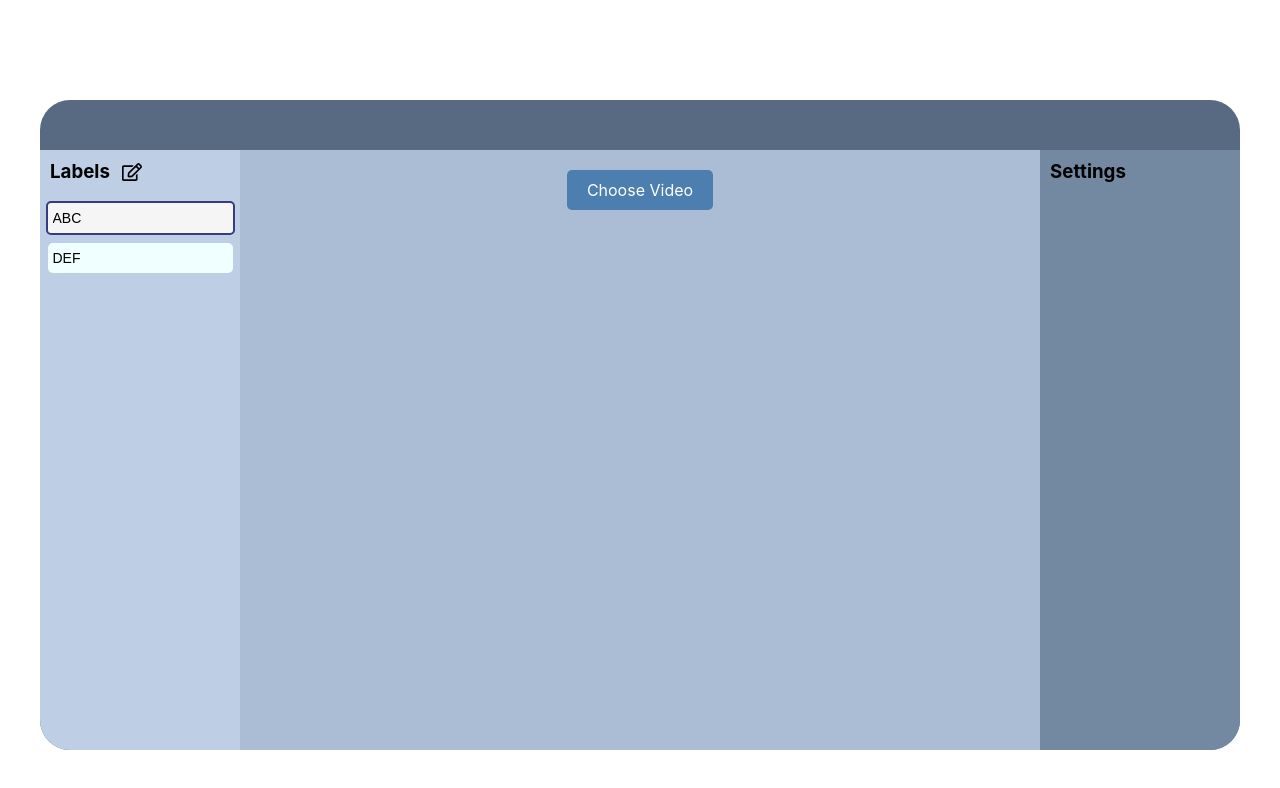
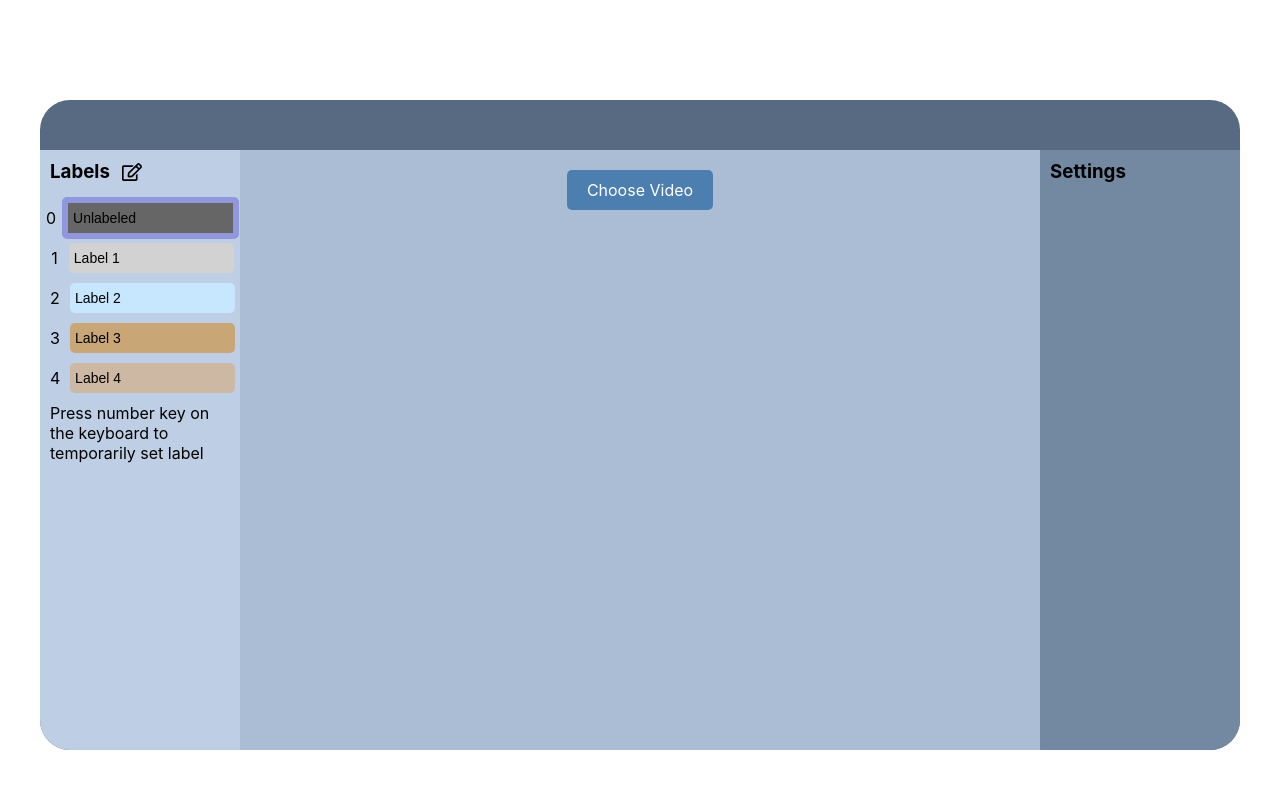
Before and after one commit to Mobility-Scooter-Project/labeler, a React (Create React App) app in the folder web/: page / in a window 1280 px wide. Shown: the top 788 px of the page. Built offline with nearby package versions, Linux system fonts and the light colour scheme.

Commit message:
finish minimum requirements

```diff
--- a/web/src/App.js
+++ b/web/src/App.js
@@ -1,27 +1,52 @@
-import React, { useState } from "react";
+import React, { useRef, useEffect, useMemo, useState } from "react";
 import { VideoController } from "./components/VideoController";
 import { FaRegEdit } from "react-icons/fa";
 import LabelList from "./components/LabelList";
+import {colors} from "./colors";
 
+const colorLength = 400;
+
+function getIndex(time, fps) {
+  return Math.floor(time * fps);
+}
 
 function App() {
   const [playing, setPlaying] = useState(false);
   const [video, setVideo] = useState("");
+  const [duration, setDuration] = useState(0);
   const [source, setSource] = useState("");
-  const [labels, setLabels] = useState(["ABC", "DEF"]);
-  const [activeLabel, setActiveLabel] = useState(0);
+  const [labels, setLabels] = useState(["Unlabeled", "Label 1", "Label 2", "Label 3", "Label 4"]);
   const [editing, setEditing] = useState(false);
-  const [values, setValues] = useState([0.97, 0.97, 3, 1, 2, 0.97, 1, 0.97, 2, 0.97, 3, 3]);
   const [fps, setFPS] = useState(30); // has no effect on video playback, but rather the next-frame button
-  const [slowdown, setSlowdown] = useState(4);
+  const [speed, setSpeed] = useState(1);
   const [keyPressed, setKeyPressed] = useState('');
+  const [colorList, setColorList] = useState(Array(colorLength).fill(colors[0]))
+  const [activeLabel, setActiveLabel] = useState(0)
+  const [message, setMessage] = useState('')
+  const defaultLabel = useRef(0);
+  const keyRef = useRef(0);
+  const labelList = useRef(Array(Math.ceil(fps * duration)).fill(0))
+  useEffect(()=> {
+    labelList.current = (Array(Math.ceil(fps * duration)).fill(0))
+  }, [fps, duration])
+  const time = useRef(0);
+
+
   const handleKeyDown = (event) => {
     if (event.repeat) return; // Ignore keydown events when a key is being held down
     if (keyPressed != '') return;
     const s = String(event.key);
-    if (!'123456789'.includes(s)) return
+    if (!'0123456789'.includes(s)) return
+    const d = parseInt(s, 10)
+    if (d >= labels.length) {
+      return setMessage(`Invalid label number pressed: <${d}>`);
+    }
+    else {
+      setMessage('')
+    }
     setKeyPressed(event.code);
-    handlePause();
+    keyRef.current = d;
+    setSpeed(0.5) // slowdown for temp labeling
   };
   const handleKeyUp = (event) => {
     if (event.code === 'Space' && keyPressed === '') {
@@ -29,7 +54,8 @@ function App() {
     }
     if (event.code != keyPressed) return;
     setKeyPressed('');
-    setPlaying(true)
+    keyRef.current = 0;
+    setSpeed(1)
   };
 
   const handleFileChange = (event) => {
@@ -41,7 +67,24 @@ function App() {
   };
 
   const handleProgress = (e) => {
-    console.log("Current time: ", e.target.currentTime);
+    const start = getIndex(time.current, fps);
+    time.current = e.target.currentTime;
+    const end = getIndex(time.current, fps);
+    const newLabel = keyRef.current===0? defaultLabel.current : keyRef.current;
+    for (let i = start ; i < end; i++) {
+      labelList.current[i] = newLabel;
+    }
+    setColorList(
+      (prev) => {
+        const next = [...prev]
+        const colorStart = Math.floor(start*colorLength/(labelList.current.length))
+        const colorEnd = Math.floor(end*colorLength/(labelList.current.length))
+        for (let i = colorStart ; i < colorEnd; i++) {
+          next[i] = colors[newLabel];
+        }
+        return next;
+      }
+    )
   };
 
   const handleChangeLabel = (index, event) => {
@@ -51,15 +94,19 @@ function App() {
   };
 
   const handleAddLabel = () => {
-    setLabels((prevLabels) => [...prevLabels, '']);
+    if (labels.length === 9) {
+      return setMessage('Maximum of 9 labels allowed');
+    }
+    setLabels((prev) => [...prev, '']);
   };
 
   const handleRemoveLabel = (index) => {
-    setLabels((prevLabels) => prevLabels.filter((_, i) => i !== index));
+    setLabels((prev) => prev.filter((_, i) => i !== index))
   };
 
   const handleClickLabel = (index) => {
     setActiveLabel(index);
+    defaultLabel.current = index;
   }
 
   const handlePlay = () => {
@@ -72,6 +119,45 @@ function App() {
     setPlaying(false);
   }
 
+  const handleSwitch = () => setEditing(e => {
+    setMessage('');
+    if (!e) {
+      handlePause();
+    }
+    return !e;
+  })
+
+  const handleSave = () => {
+    function getCSVData(data) {
+      return data.map((e, i)=> [i/fps, e===0?"Unlabeled":labels[e]]);
+    }
+    function downloadCSV(data, filename) {
+      function convertToCSV(data) {
+        const rows = data.map(row => row.join(','));
+        return rows.join('\n');
+      }
+      const csv = convertToCSV(data);
+      const blob = new Blob([csv], { type: 'text/csv;charset=utf-8;' });
+
+      if (navigator.msSaveBlob) { // For Internet Explorer
+        navigator.msSaveBlob(blob, filename);
+      } else {
+        const link = document.createElement('a');
+        if (link.download !== undefined) {
+          const url = URL.createObjectURL(blob);
+          link.setAttribute('href', url);
+          link.setAttribute('download', filename);
+          link.style.visibility = 'hidden';
+          document.body.appendChild(link);
+          link.click();
+          document.body.removeChild(link);
+          URL.revokeObjectURL(url);
+        }
+      }
+    }
+    downloadCSV(getCSVData(labelList.current), `${video}.csv`);
+  }
+
   React.useEffect(() => {
     if (editing) return;
     window.addEventListener('keydown', handleKeyDown);
@@ -80,31 +166,21 @@ function App() {
       window.removeEventListener('keydown', handleKeyDown);
       window.removeEventListener('keyup', handleKeyUp);
     };
-  }, [playing, editing, keyPressed]);
-
-  React.useEffect(() => {
-    const button = document.querySelector('.next-frame');
-    if (!button) return
-    const i_id = setInterval(() => {
-      if (keyPressed != '') {
-        button.click()
-      }
-    }, 1000 / fps * slowdown)
-    return () => clearInterval(i_id)
-  }, [source, keyPressed, fps, slowdown])
+  }, [playing, editing, keyPressed, labels]);
 
   return (
     <div className="container">
       <div className="left-container">
         <div style={{ display: 'flex', flexDirection: 'row', alignItems: 'center' }}>
           <h3>Labels</h3>
-          <div className="edit-labels" onClick={() => setEditing(e => !e)}>
+          <div className="edit-labels" onClick={handleSwitch}>
             <FaRegEdit size={20} />
           </div>
         </div>
         <div className="left-inner-container">
           <LabelList
-            active={activeLabel}
+            selected={activeLabel}
+            active={keyPressed===''?activeLabel:keyRef.current}
             editing={editing}
             labels={labels}
             onChangeLabel={handleChangeLabel}
@@ -113,19 +189,29 @@ function App() {
             onClickLabel={handleClickLabel}
           />
         </div>
+        {keyPressed===''?
+        <div className="hint">
+          Press number key on the keyboard to temporarily set label
+        </div>
+        :
+        <h1 style={{marginLeft: '20px'}}>{keyPressed}</h1>
+        }
       </div>
       <div className="mid-container">
+        {message!=''&&<div className="message">{message}</div>}
         <VideoController
           playing={playing}
           onPlay={handlePlay}
           onPause={handlePause}
-          values={values}
+          colors={colorList}
           source={source}
           fps={fps}
           onProgress={handleProgress}
+          barColors={colorList}
+          onDuration={d=>setDuration(d)}
+          speed={speed}
         />
         <div className="mid-input-container">
-          <h4>{video}</h4>
           <label htmlFor="file-upload" className="file-upload-button">
             Choose Video
           </label>
@@ -136,6 +222,8 @@ function App() {
             onChange={handleFileChange}
             accept="video/*"
           />
+          <h4>{video}</h4>
+          {source!=''&&<button className="save-btn" onClick={handleSave}>Save labels</button>}
         </div>
       </div>
       <div className="right-container">
--- a/web/src/colors.js
+++ b/web/src/colors.js
@@ -1,26 +1,34 @@
 
-const colors = [
-  '#F5F5F5', // White Smoke
-  '#F0FFFF', // Azure
-  '#F5DEB3', // Wheat
-  '#FAEBD7', // Antique White
-  '#FFE4E1', // Misty Rose
-  '#FFFAFA', // Snow
-  '#F0F8FF', // Alice Blue
-  '#F5F5DC', // Beige
-  '#F0FFF0', // Honeydew
-  '#F8F8FF', // Ghost White
-  '#FAF0E6', // Linen
-  '#FAFAD2', // Light Goldenrod Yellow
-  '#FDF5E6', // Old Lace
-  '#FFF8DC', // Cornsilk
-  '#FFFFE0', // Light Yellow
-  '#FFFFF0', // Ivory
-  '#F0E68C', // Khaki
-  '#FFFACD', // Lemon Chiffon
-  '#FFEFD5', // Papaya Whip
-  '#F5F5CC', // Beige
-  '#FFE4C4', // Bisque
+const hexColors = [
+  '#666666',
+  '#D2D2D2', // White Smoke (darker)
+  '#C7E6FF', // Azure (darker)
+  '#C8A676', // Wheat (darker)
+  '#CDB9A3', // Antique White (darker)
+  '#FFB4A9', // Misty Rose (darker)
+  '#FFECE7', // Snow (darker)
+  '#9ED2FF', // Alice Blue (darker)
+  '#D2D2AC', // Beige (darker)
+  '#C7FFC7', // Honeydew (darker)
+  '#D6D6FF', // Ghost White (darker)
+  '#D4CDBD', // Linen (darker)
+  '#D4D4A3', // Light Goldenrod Yellow (darker)
+  '#F0E0CB', // Old Lace (darker)
+  '#FFDFC7', // Cornsilk (darker)
+  '#FFF2C6', // Light Yellow (darker)
+  '#FFFFF0', // Ivory (same as original)
+  '#BFAE4D', // Khaki (darker)
+  '#FFE58C', // Lemon Chiffon (darker)
+  '#FFCEA3', // Papaya Whip (darker)
+  '#D2D2AC', // Beige (darker)
+  '#FFC39E', // Bisque (darker)
 ]
+const convertHexToRGB = (hex) => {
+  hex = hex.replace('#', '');
+  const r = parseInt(hex.substring(0, 2), 16);
+  const g = parseInt(hex.substring(2, 4), 16);
+  const b = parseInt(hex.substring(4, 6), 16);
+  return `rgb(${r}, ${g}, ${b})`;
+};
 
-export default colors;
+export const colors = hexColors.map(convertHexToRGB);
--- a/web/src/components/LabelList.jsx
+++ b/web/src/components/LabelList.jsx
@@ -1,20 +1,21 @@
-import colors from "../colors";
+import {colors} from "../colors";
 
-function LabelList({ active, editing, labels, onAddLabel, onRemoveLabel, onChangeLabel, onClickLabel }) {
+function LabelList({ selected, active, editing, labels, onAddLabel, onRemoveLabel, onChangeLabel, onClickLabel }) {
   return (
     <div className="label-container">
       {labels.map((value, index) => (
         <div className="label-item" key={index} >
+          <div className="label-index">{index}</div>
           <input
             type="text"
-            style={{ backgroundColor: colors[index] }}
-            className={!editing && index === active ? "active-label" : ""}
+            style={{ backgroundColor: colors[index], ...(editing?(index===0?{width:'156px'}:{width:'120px'}):{})}}
+            className={!editing && (index === active ? "active-label" : (index===selected?"selected-label":""))}
             value={value}
             onChange={(e) => onChangeLabel(index, e)}
             readOnly={!editing}
             onClick={() => !editing && onClickLabel(index)}
           />
-          <button onClick={() => onRemoveLabel(index)} className={editing ? "" : "inactive"}>-</button>
+          <button onClick={() => onRemoveLabel(index)} className={editing&&index!=0 ? "" : "inactive"}>-</button>
         </div>
       ))}
       {editing && <button className="add-btn" onClick={onAddLabel}>+</button>}
--- a/web/src/index.css
+++ b/web/src/index.css
@@ -27,6 +27,20 @@ code {
   display: none;
 }
 
+.message {
+  position: absolute;
+  margin: 20px;
+  top: 0;
+  right: 0;
+  z-index: 1000; /* Ensure the alert is on top of other content */
+  padding: 10px;
+  background-color: #ee827a; /* Red background color */
+  color: #fff; /* White text color */
+  padding: 10px 20px; /* Padding around the alert content */
+  border-radius: 5px; /* Rounded corners */
+  box-shadow: 0 2px 5px rgba(0, 0, 0, 0.2); /* Shadow for depth */
+}
+
 .container {
   margin-top: 100px;
   /* for nav bar or title bar */
@@ -42,6 +56,7 @@ code {
 }
 
 .mid-container {
+  position: relative;
   justify-content: start;
   align-items: center;
   display: flex;
@@ -93,10 +108,30 @@ code {
   border-radius: 5px;
   user-select: none;
 }
-
 .file-upload-button:hover {
   background-color: #264871;
 }
+
+.save-btn {
+  all: unset;
+  margin: 20px;
+  background-color: #4c7faf;
+  border: none;
+  color: white;
+  padding: 10px 20px;
+  text-align: center;
+  text-decoration: none;
+  display: inline-block;
+  font-size: 16px;
+  cursor: pointer;
+  border-radius: 5px;
+  user-select: none;
+}
+.save-btn:hover {
+  background-color: #264871;
+}
+
+
 
 .file-input {
   display: none;
@@ -140,24 +175,34 @@ code {
   height: 30px;
 }
 
+.label-index {
+  margin: 5px;
+}
+
 
 .label-item input {
   border-radius: 5px;
   padding: 0;
   padding-left: 5px;
   font-size: 14px;
-  width: 140px;
+  width: 120px;
   border: none;
   background-color: #6497dd;
   height: inherit;
 }
 
+
+
+.label-item .selected-label {
+  border: 4px solid #797eb7;
+}
+
 .label-item .active-label {
-  border: 2px solid #363c7f;
+  border: 6px solid #9197dc;
 }
 
 .label-item input:read-only {
-  width: 180px;
+  width: 160px;
 }
 
 .label-item input:read-only:focus {
@@ -200,3 +245,7 @@ code {
   background-color: #264871;
   cursor: pointer;
 }
+
+.hint {
+  padding: 10px;
+}
```
Also changed, not shown: web/src/components/VideoController.jsx (+32 -44 lines), 1 other file (tests, documents, lock files or other folders).
